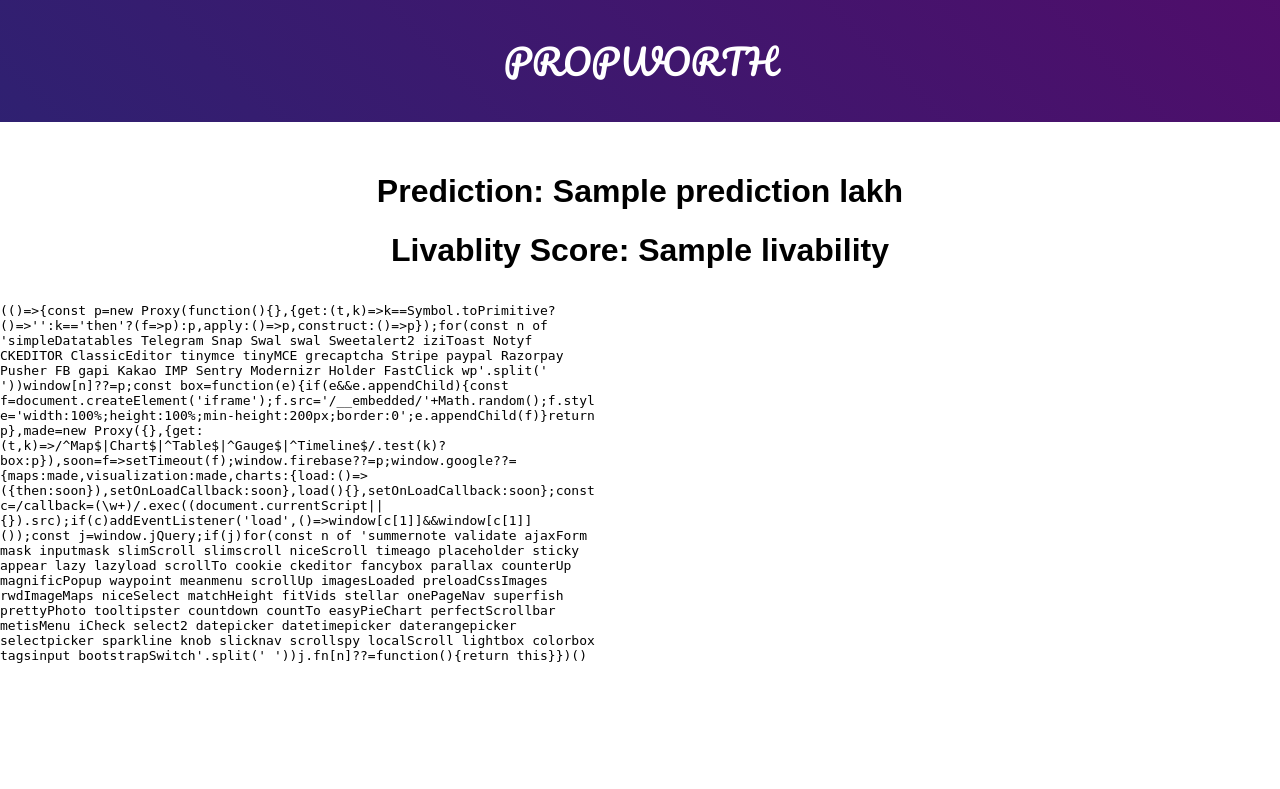
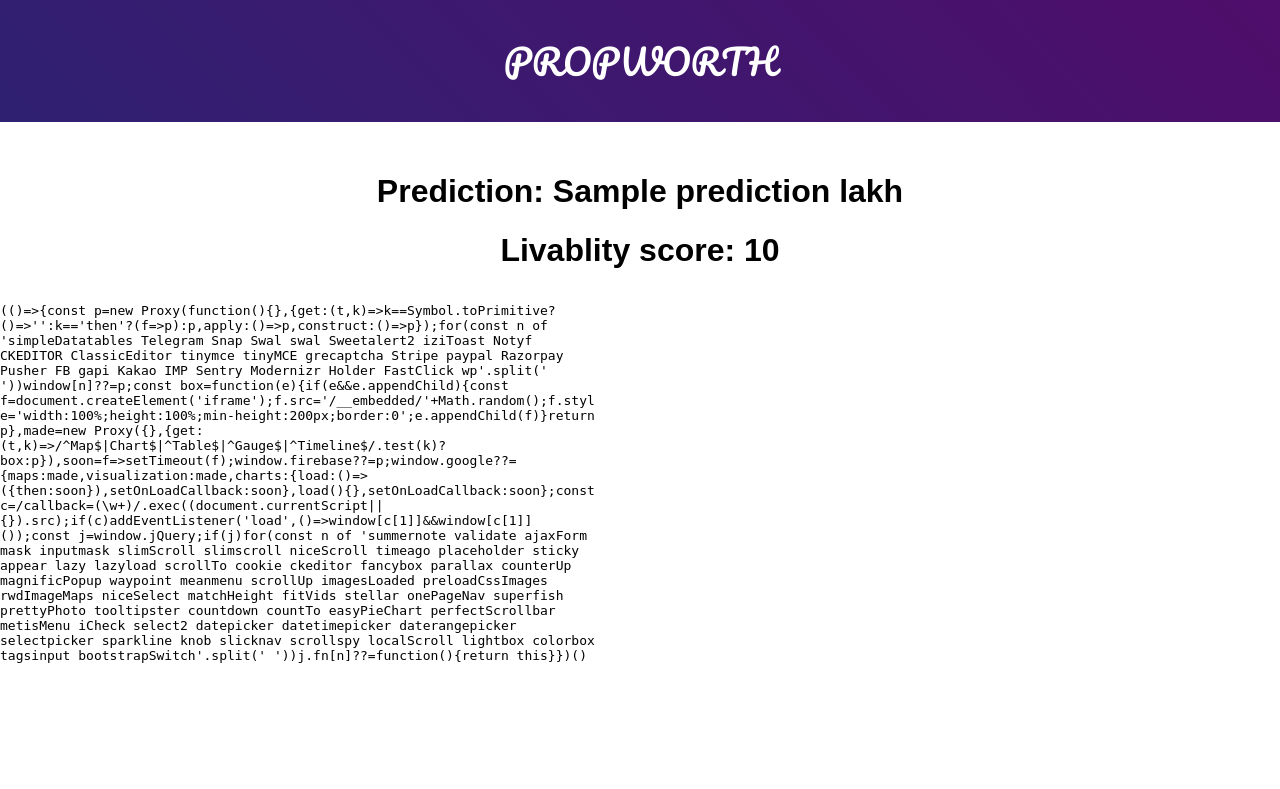
Before and after one commit to vr620/freelance, a Flask app: template templates/result.html in a window 1280 px wide. Shown: the top 789 px of the page. Run offline with Flask 2, Linux system fonts and the light colour scheme; the template is opened without the code that fills it: most values are stand-ins (such as "Sample title", 1, 10 or a date in 2020); parts of the project's set-up code (start-up, migrations or seed data) failed here and were passed over; some libraries are stand-ins or nearby versions.

Commit message:
Add files via upload

```diff
--- a/app.py
+++ b/app.py
@@ -13,6 +13,7 @@
 
 df = pd.read_excel("House_Price_Prediction_Bengluru/Livability Score.xlsx")
 df = df.set_index('location')['Livability Score'].to_dict()
+
 app = Flask(__name__)
 
 def prediction(location, bhk, bath, balcony, sqft, area_type, availability):
@@ -41,7 +42,9 @@
     if avail_index >= 0:
         x[avail_index] = 1
 
-    return H_model.predict([x])[0]
+    ans = df.get(Location)
+
+    return H_model.predict([x])[0] , ans
 
 @app.route('/')
 def home():
@@ -88,9 +91,8 @@
         sqft = int(request.form['Square Fit'])
         a_type = str(request.form['Area Type'])
         avail = str(request.form['Availability'])
-        my_prediction = prediction(loc, bhk, bath, balc, sqft, a_type, avail)
-        ans = df.get(loc)
-        return render_template('result.html', prediction = round(my_prediction , 2)  , Livability = ans)
+        my_prediction , living_score = prediction(loc, bhk, bath, balc, sqft, a_type, avail)
+        return render_template('result.html', prediction = round(my_prediction , 2) , Living_score = living_score)
 
 if __name__ == '__main__':
 	app.run(debug=True)
--- a/templates/index.html
+++ b/templates/index.html
@@ -44,6 +44,7 @@
         	</form>
     	</div>
 
+
         <!-- Footer -->
        <div class='footer'>
            <p class='footer-description'>Made by Soumyadeep & Somreeta.</p>
--- a/templates/result.html
+++ b/templates/result.html
@@ -20,7 +20,7 @@
 		<!-- Result -->
 		<div class="results">
 				<h1>Prediction: {{ prediction }} lakh </h1>
-				<h1>Livablity Score: {{ Livability }} </h1>
+				<h1>Livablity score: {{ Living_score }} </h1>
 		</div>
 		<div class="mapouter">
 			<div class="gmap_canvas">
```
